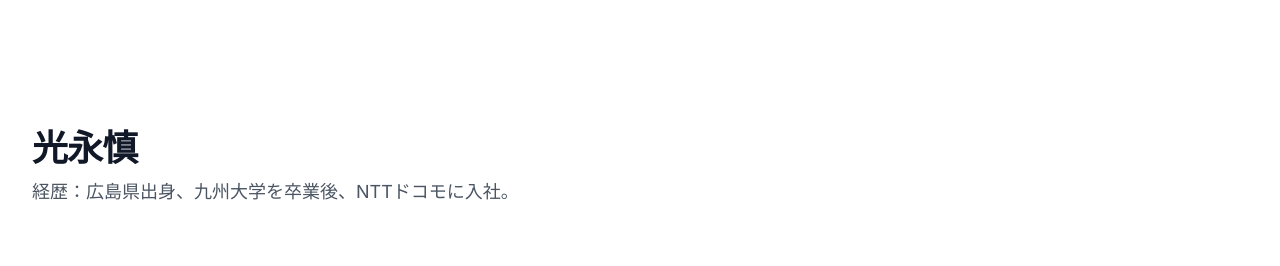
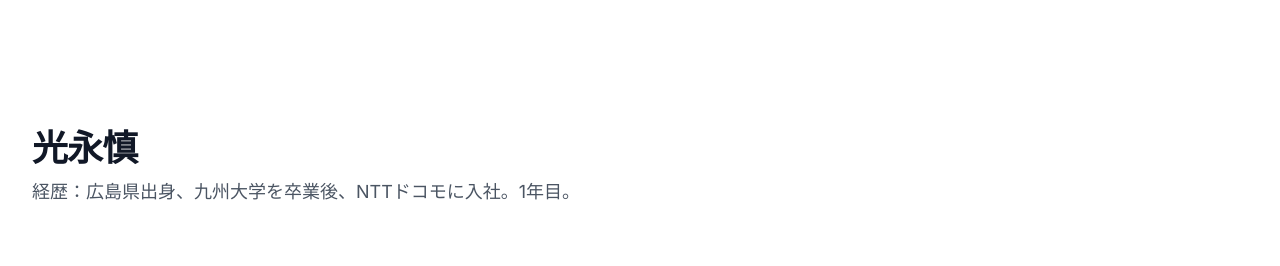
Before and after one commit to Shinmitt/next_tutorial, a Next.js app: page /aboutme in a window 1280 px wide. Shown: the top 266 px of the page. Built offline with nearby package versions, Linux system fonts and the light colour scheme.

Commit message:
１年目の文言を追加。

```diff
--- a/app/aboutme/page.tsx
+++ b/app/aboutme/page.tsx
@@ -26,7 +26,7 @@ function AboutMe() {
             光永慎
           </h2>
           <p className="mt-2 text-lg leading-8 text-gray-600">
-            経歴：広島県出身、九州大学を卒業後、NTTドコモに入社。
+            経歴：広島県出身、九州大学を卒業後、NTTドコモに入社。1年目。
           </p>
         </div>
         <div className="mx-auto mt-10 grid max-w-2xl grid-cols-1 gap-x-8 gap-y-16 border-t border-gray-200 pt-10 sm:mt-16 sm:pt-16 lg:mx-0 lg:max-w-none lg:grid-cols-3">
```
